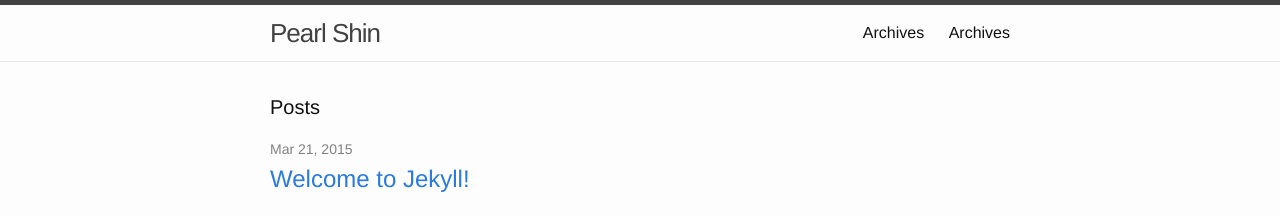
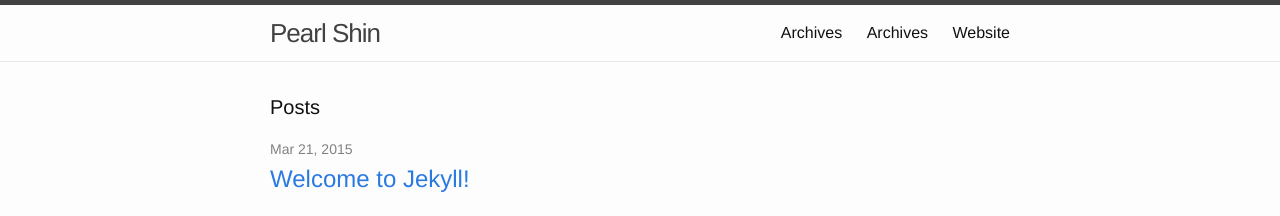
Before and after one commit to pearlshin/pearlshin.github.io, a Jekyll site: the page built from index.html, in a window 1280 px wide. Shown: the top 216 px of the page. Built offline with Jekyll 4.4.1, drawn with Linux system fonts in a browser that asks for light colours.

Commit message:
add website to navigation

```diff
--- a/_includes/header.html
+++ b/_includes/header.html
@@ -19,9 +19,9 @@
           <a class="page-link" href="{{ page.url | prepend: site.baseurl }}">{{ page.title }}</a>
           {% endif %}
         {% endfor %}
+        <a class="page-link" href="http://www.pearlsshin.com/" target="_blank">Website</a>
       </div>
     </nav>
-
   </div>
 
 </header>
```
